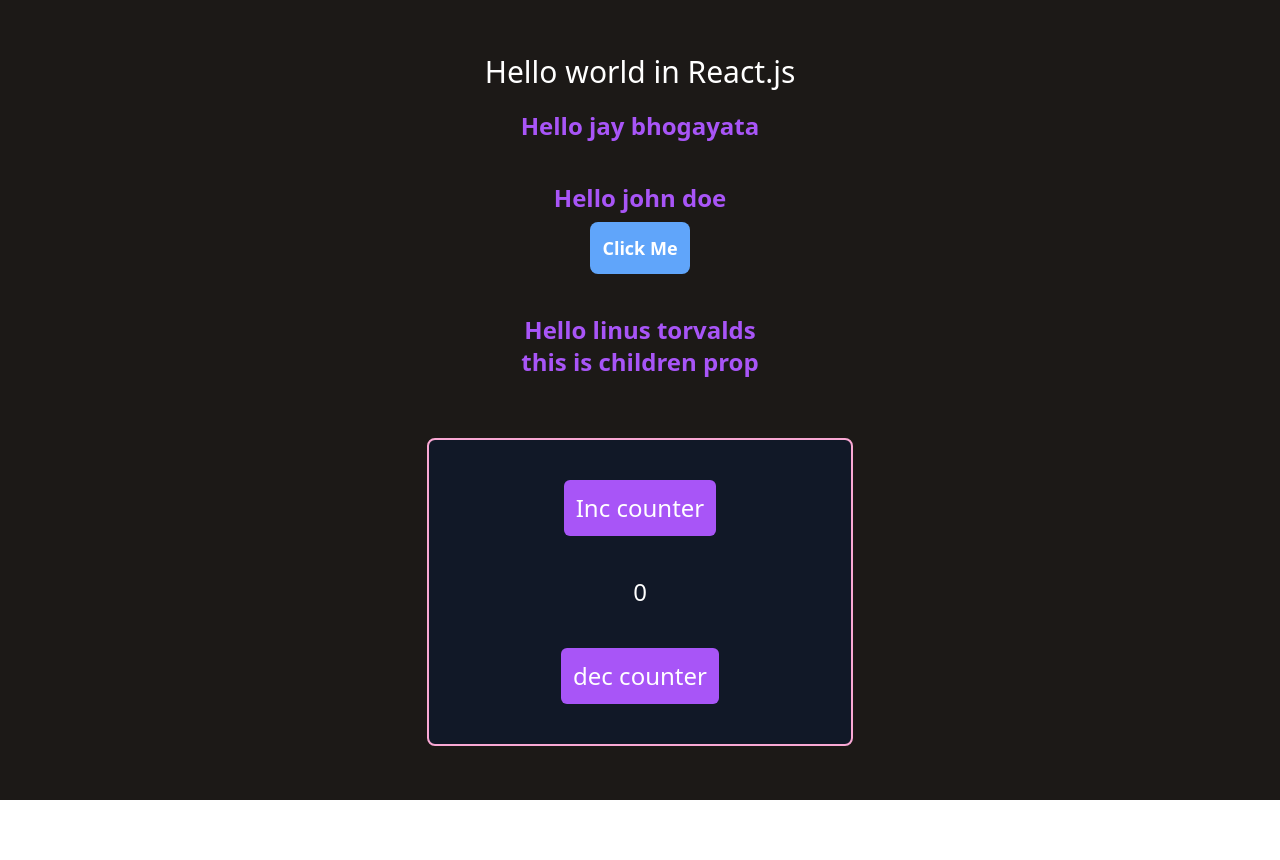
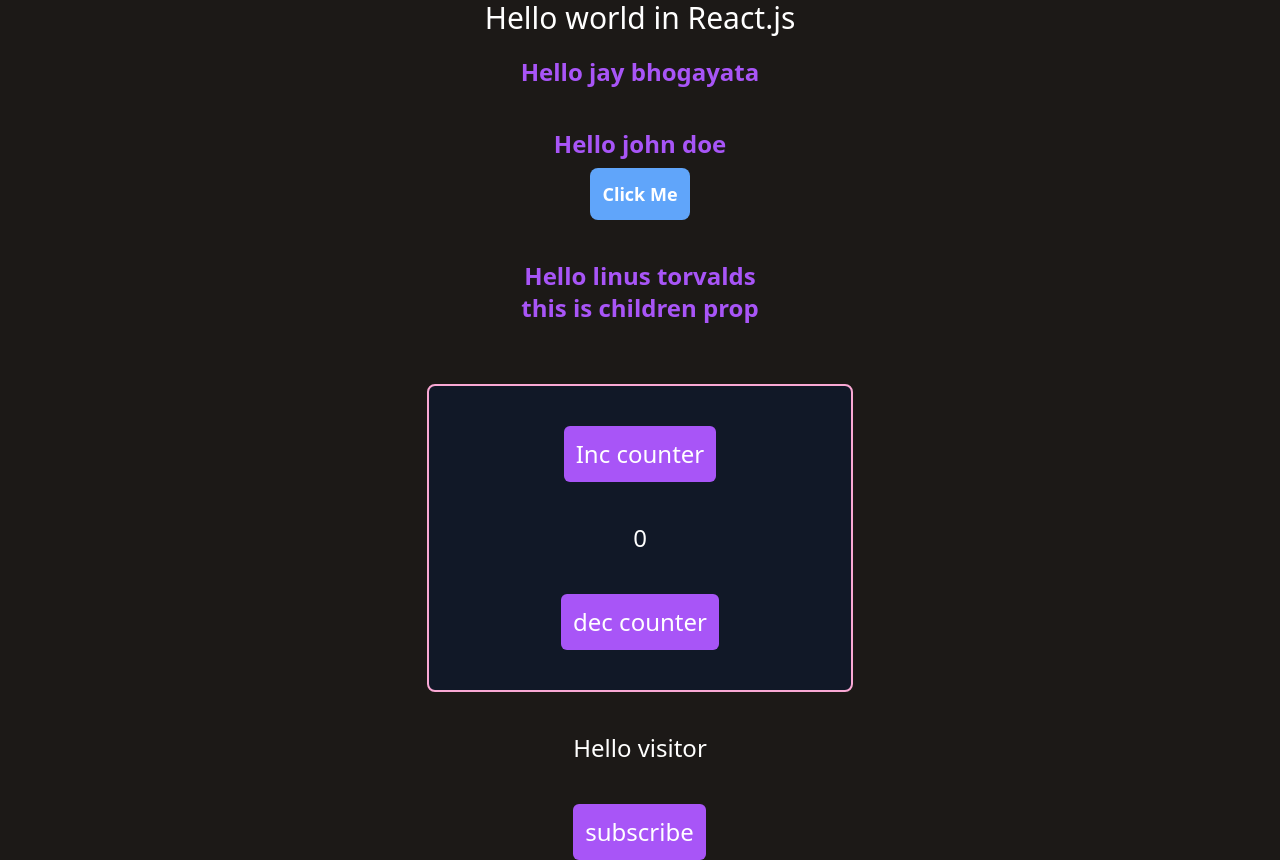
Before and after one commit to jay-bhogayata/React-basic, a React (Vite) app: page / in a window 1280 px wide. Before the commit the page ends 800 px from the top, so only its background shows below. Built offline with nearby package versions, Linux system fonts and the light colour scheme.

Commit message:
use state with message example

```diff
--- a/src/App.jsx
+++ b/src/App.jsx
@@ -2,11 +2,12 @@ import React from "react";
 import Greet from "./Greet";
 import Jsx from "./Jsx";
 import State from "./State";
+import Message from "./Message";
 // import {Greet} from "./Greet"  //use for named export
 
 const App = () => {
   return (
-    <div className="bg-stone-900 flex flex-col justify-center items-center  h-[100vh] text-white text-2xl">
+    <div className="bg-stone-900 flex flex-col justify-center items-center text-white text-2xl">
       <h1 className="text-3xl">Hello world in React.js</h1>
       <Greet fname="jay" lname="bhogayata" />
       <Greet fname="john" lname="doe">
@@ -21,7 +22,9 @@ const App = () => {
         <p>this is children prop</p>
       </Greet>
       <State />
+
       {/* <Jsx /> */}
+      <Message />
     </div>
   );
 };
--- /dev/null
+++ b/src/Message.jsx
@@ -0,0 +1,29 @@
+import React, { useState } from "react";
+
+const Message = () => {
+  const [message, setMessage] = useState("Hello visitor");
+  const [btnmsg, setBtnmsg] = useState("subscribe");
+  return (
+    <div className="mt-10">
+      <h1>{message}</h1>
+      <button
+        type="button"
+        className="
+        bg-purple-500
+        p-3
+        mt-10
+        rounded-md
+        text-center
+        "
+        onClick={() => {
+          setMessage("Thank you for subscribing");
+          setBtnmsg("unsubscribe");
+        }}
+      >
+        {btnmsg}
+      </button>
+    </div>
+  );
+};
+
+export default Message;
```
